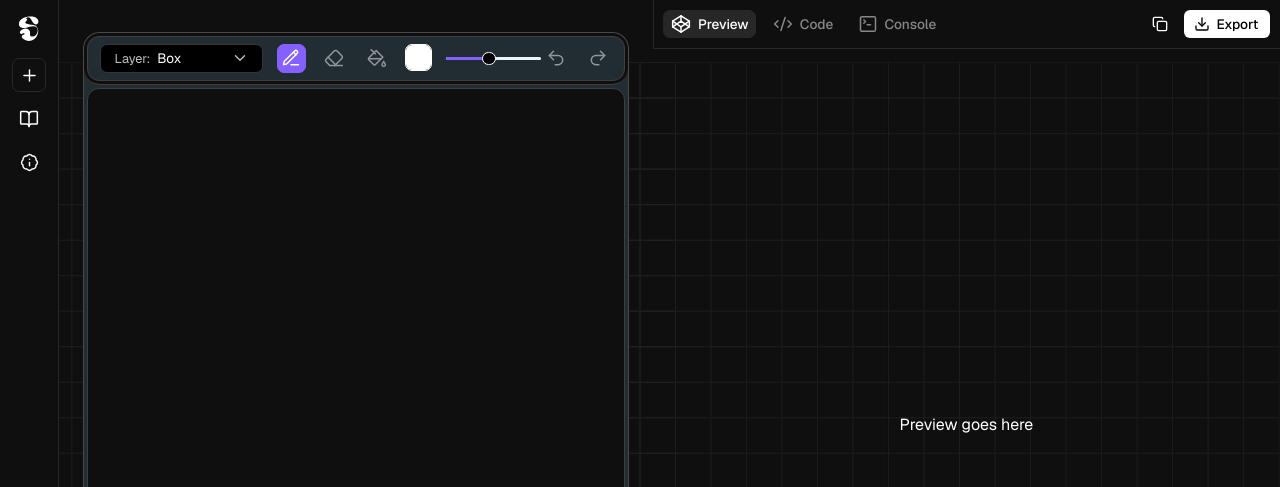
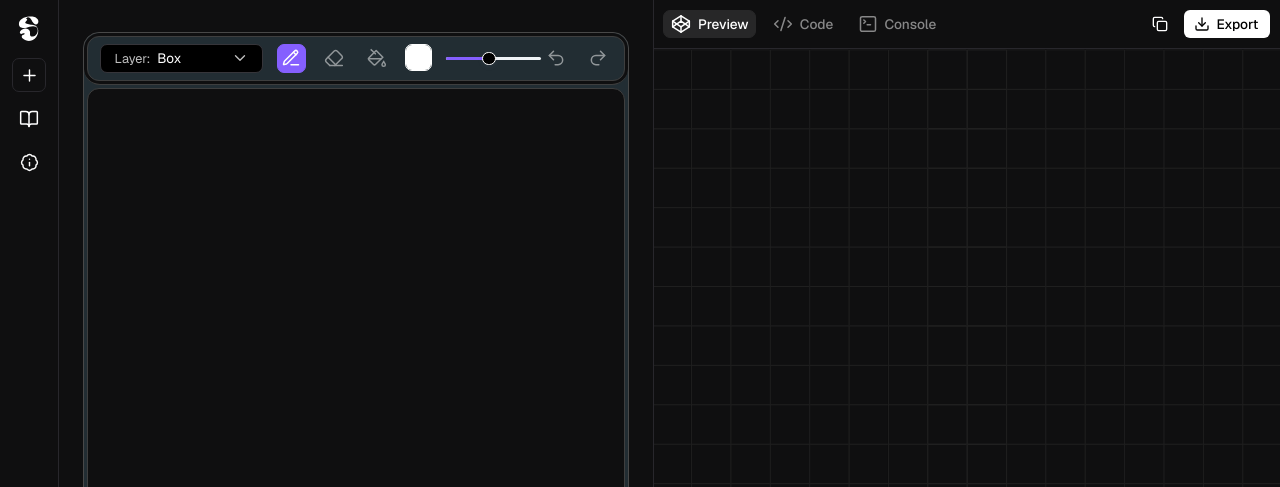
Before and after one commit to meiy112/smeargle-frontend, a Next.js app: page / in a window 1280 px wide. Shown: the top 487 px of the page. Built offline with nearby package versions, Linux system fonts and the light colour scheme.

Commit message:
Tailwind to inline css

```diff
--- a/app/api/processLayer.ts
+++ b/app/api/processLayer.ts
@@ -21,7 +21,6 @@ async function processLayers(layers: Layer[]): Promise<ComponentData[] | null> {
     }
 
     const responseText = await response.text();
-    console.log(responseText);
     let data;
     try {
       data = JSON.parse(responseText);
--- a/app/components/editorPreview/EditorPreview.css
+++ b/app/components/editorPreview/EditorPreview.css
@@ -1,6 +1,6 @@
-/* .editor-preview {
+.editor-preview {
   border-left: 1px solid var(--border);
-} */
+}
 
 .editor {
   background: var(--editor-bg);
--- a/app/components/editorPreview/Preview.tsx
+++ b/app/components/editorPreview/Preview.tsx
@@ -1,13 +1,27 @@
 import { useLayers } from "@/app/context/LayersProvider";
+import RenderComponent from "./RenderComponent";
+import { useEffect } from "react";
 
 const Preview = () => {
   const { processedLayers } = useLayers();
 
-  console.log(processedLayers);
+  useEffect(() => {
+    console.log("layers changed: ", processedLayers);
+  }, [processedLayers]);
 
   return (
-    <div className="h-[100%] items-center justify-center flex">
-      <div>Preview goes here</div>
+    <div className="h-[100%] w-[100%] overflow-hidden relative">
+      {processedLayers.map((layer, index) => (
+        <RenderComponent
+          key={layer.id || `layer-${index}`}
+          componentData={layer}
+        />
+      ))}
+      <img
+        src="./grid.svg"
+        alt="grid"
+        className="absolute z-[-1] h-[100%] object-cover left-0"
+      />
     </div>
   );
 };
--- a/app/components/editorPreview/utils.tsx
+++ b/app/components/editorPreview/RenderComponent.tsx
@@ -1,19 +1,23 @@
-import React from "react";
+import React, { CSSProperties } from "react";
 import { Card, CardHeader, CardContent } from "@/components/ui/card";
 import { Button } from "@/components/ui/button";
-import { RenderComponentProps } from "./utils.d";
+import { RenderComponentProps } from "./RenderComponent.d";
 import { ComponentData } from "@/app/class/ComponentData";
 
 const RenderComponent: React.FC<RenderComponentProps> = ({ componentData }) => {
   const { title, x, y, width, height, children } = componentData;
 
-  const positionClasses = `absolute left-[${x}px] top-[${y}px] w-[${width}px] h-[${height}px]`;
-
+  const positionStyle: CSSProperties = {
+    position: "absolute",
+    left: `${x}px`,
+    top: `${y}px`,
+    width: `${width}px`,
+    height: `${height}px`,
+  };
   switch (title) {
-    case "Card":
+    case "Box":
       return (
-        <Card className={positionClasses}>
-          <CardHeader>{title}</CardHeader>
+        <Card style={positionStyle}>
           <CardContent>
             {children &&
               children.map((child: ComponentData) => (
@@ -23,7 +27,7 @@ const RenderComponent: React.FC<RenderComponentProps> = ({ componentData }) => {
         </Card>
       );
     case "Button":
-      return <Button className={positionClasses}>{title}</Button>;
+      return <Button style={positionStyle}>{title}</Button>;
     default:
       return null;
   }
--- a/app/components/editorPreview/Topbar.css
+++ b/app/components/editorPreview/Topbar.css
@@ -1,5 +1,5 @@
 .topbar {
   border-bottom: 1px solid var(--border);
-  border-left: 1px solid var(--border);
+  /* border-left: 1px solid var(--border); */
   background: var(--editor-bg);
 }
--- a/app/context/LayersProvider.tsx
+++ b/app/context/LayersProvider.tsx
@@ -21,8 +21,6 @@ export const LayersProvider: React.FC<{ children: React.ReactNode }> = ({
   const prevLayersRef = useRef<Layer[]>([]);
 
   const syncLayersWithBackend = () => {
-    console.log("Calling backend with layers:", layers);
-
     processLayers(layers).then((result) => {
       if (result) {
         setProcessedLayers(result);
--- a/app/page.tsx
+++ b/app/page.tsx
@@ -11,11 +11,11 @@ export default function Home() {
           <Sidebar />
           <Canvas />
           <EditorPreview />
-          <img
+          {/* <img
             src="./grid.svg"
             alt="grid"
             className="absolute z-[-1] h-[100%]"
-          />
+          /> */}
         </main>
       </div>
     </LayersProvider>
```
Also changed, not shown: app/components/editorPreview/RenderComponent.d.tsx (renamed from app/components/editorPreview/utils.d.tsx).
